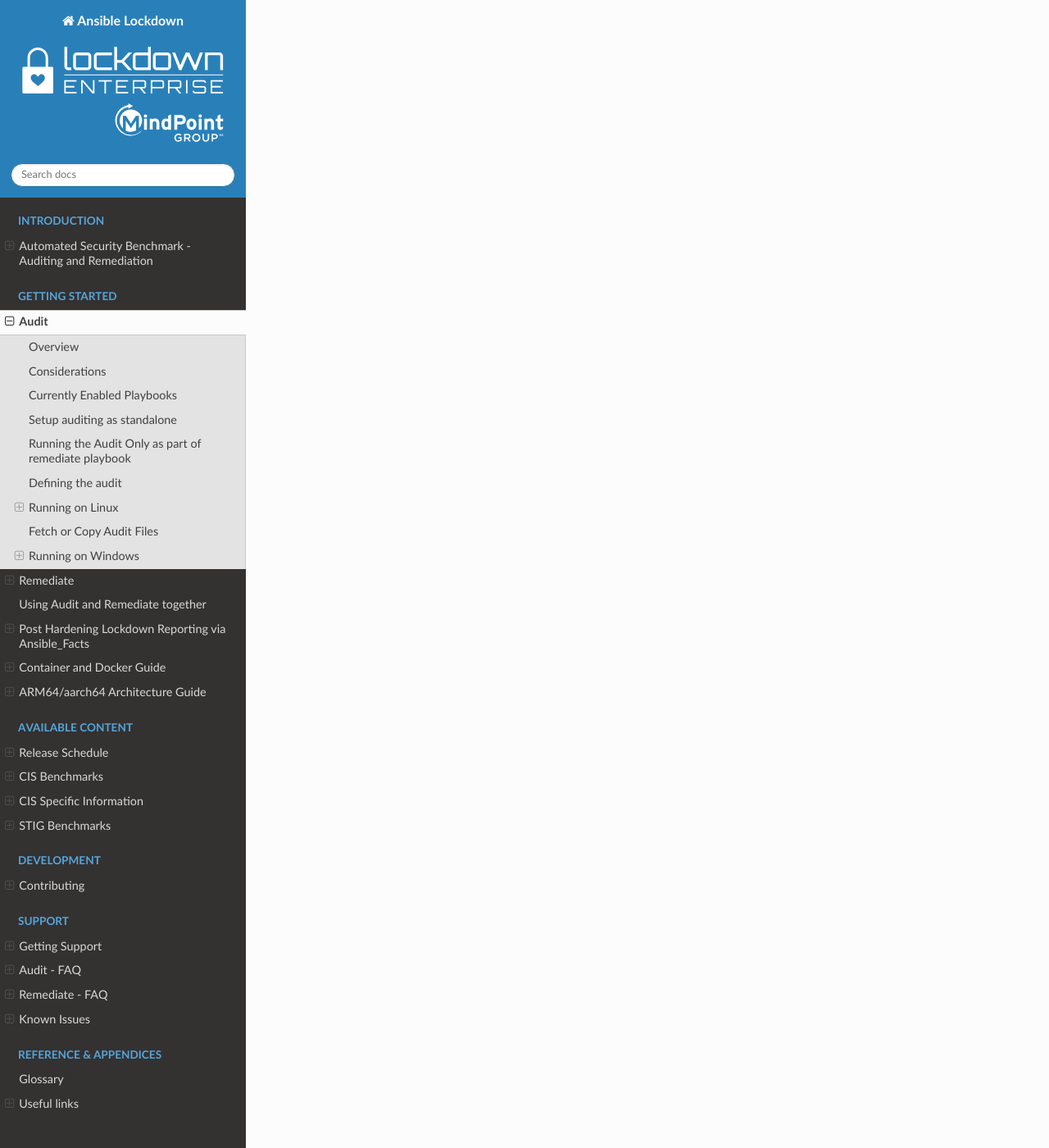
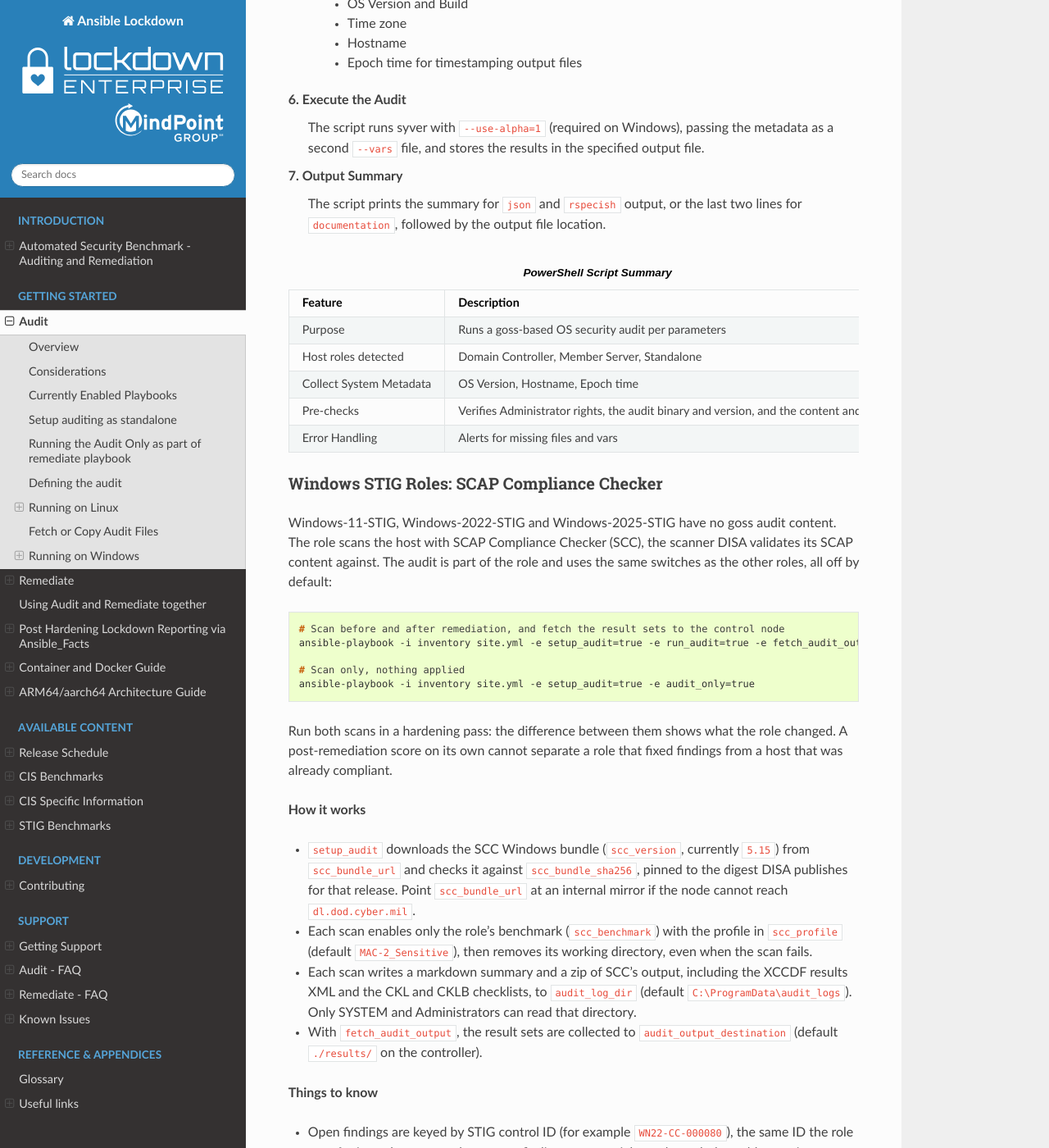
Before and after one commit to ansible-lockdown/MPG-AL-READTHEDOCS, a Sphinx documentation site: the page built from docs/source/audit/getting-started-audit.rst, in a window 1280 px wide and 1400 px high, scrolled down 13599 px. Shown: the whole window at 82% size. Built offline with Sphinx 7.4.7 and the Read the Docs theme 3.1.0, drawn with Linux system fonts in a browser that asks for light colours; some of the changed text lies outside the part shown.

Commit message:
Document Windows CIS audits and the Windows STIG SCC scan
Signed-off-by: Frederick Witty <frederick.witty@gotyto.com>

```diff
--- a/docs/source/CIS/CIS_table.rst
+++ b/docs/source/CIS/CIS_table.rst
@@ -26,10 +26,10 @@
    :header: "Benchmark", "Maintained", "Remediate", "Audit", "Release"
    :widths: 25, 15, 15, 15, 25
 
-   "Windows-11-CIS_", "True", "True", "WIP", ".. image:: https://img.shields.io/github/v/release/ansible-lockdown/Windows-11-CIS?style=plastic"
+   "Windows-11-CIS_", "True", "True", "True", ".. image:: https://img.shields.io/github/v/release/ansible-lockdown/Windows-11-CIS?style=plastic"
    "Windows-2019-CIS_", "True", "True", "True", ".. image:: https://img.shields.io/github/v/release/ansible-lockdown/Windows-2019-CIS?style=plastic"
-   "Windows-2022-CIS_", "True", "True", "WIP", ".. image:: https://img.shields.io/github/v/release/ansible-lockdown/Windows-2022-CIS?style=plastic"
-   "Windows-2025-CIS_", "True", "True", "WIP", ".. image:: https://img.shields.io/github/v/release/ansible-lockdown/Windows-2025-CIS?style=plastic"
+   "Windows-2022-CIS_", "True", "True", "True", ".. image:: https://img.shields.io/github/v/release/ansible-lockdown/Windows-2022-CIS?style=plastic"
+   "Windows-2025-CIS_", "True", "True", "True", ".. image:: https://img.shields.io/github/v/release/ansible-lockdown/Windows-2025-CIS?style=plastic"
 
 Cloud Platforms
 ^^^^^^^^^^^^^^^
--- a/docs/source/audit/getting-started-audit.rst
+++ b/docs/source/audit/getting-started-audit.rst
@@ -15,6 +15,9 @@
 Both binaries read the same ``goss.yml`` audit content.
 
 The audit uses the same variables and enabled controls as the remediation, so the checks match what was remediated.
+
+The Windows STIG roles are the exception. They have no goss audit content and scan instead with DISA's
+SCAP Compliance Checker (SCC). See `Windows STIG Roles: SCAP Compliance Checker`_.
 
 
 Considerations
@@ -499,6 +502,43 @@
 Running on Windows
 ------------------
 
+Windows CIS Roles: Audit from the Playbook
+^^^^^^^^^^^^^^^^^^^^^^^^^^^^^^^^^^^^^^^^^^
+
+Windows-11-CIS, Windows-2022-CIS and Windows-2025-CIS run their audit repository from the role, the same
+way the Linux roles do. Everything is off by default:
+
+.. code-block:: console
+
+    # Audit before and after remediation, and fetch the results to the control node
+    ansible-playbook -i inventory site.yml -e setup_audit=true -e run_audit=true -e fetch_audit_output=true
+
+    # Audit only, nothing applied
+    ansible-playbook -i inventory site.yml -e setup_audit=true -e audit_only=true
+
+With ``setup_audit`` the role:
+
+- Downloads Syver from ``audit_bin_url`` at the release in ``audit_bin_version.release`` to
+  ``C:\Program Files\syver\syver.exe`` and checks it against the pinned checksum.
+  Set ``get_audit_binary_method: copy`` to supply the binary from the controller instead (``audit_bin_copy_location``).
+- Fetches the ``{{ benchmark }}-Audit`` content from the branch ``benchmark_{{ benchmark_version }}`` to
+  ``C:\ProgramData\{{ benchmark }}-Audit``. ``audit_content`` selects ``get_url`` (default, a .zip download),
+  ``git`` (requires Git for Windows on the node), ``copy`` or ``archive``.
+
+The role then writes its own variables to ``vars\<host>.yml`` in the content directory, so the audit checks the
+same controls the remediation enabled, and runs ``run_audit.ps1`` before and after remediation.
+Results are written to ``audit_log_dir`` (default ``C:\ProgramData\audit_logs``), and with ``fetch_audit_output``
+they are collected to ``audit_output_destination`` (default ``/opt/audit_summaries/`` on the controller).
+
+Other settings in ``defaults/main/audit.yml``:
+
+- ``audit_system_type``: ``Workstation`` on Windows-11-CIS, ``Server`` on the server roles.
+- ``audit_run_heavy_tests``: enables the checks that can have more impact on the host (default ``false``).
+- ``audit_max_concurrent``: concurrency passed to ``run_audit.ps1 -MaxConcurrent`` (default ``50``).
+
+Windows-2019-CIS does not drive its audit from the role. Run ``run_audit.ps1`` from Windows-2019-CIS-Audit as a
+standalone audit.
+
 PowerShell Script Explanation: Goss Security Audit
 ^^^^^^^^^^^^^^^^^^^^^^^^^^^^^^^^^^^^^^^^^^^^^^^^^^
 
@@ -617,3 +657,51 @@
    "Collect System Metadata", "OS Version, Hostname, Epoch time"
    "Pre-checks", "Verifies Administrator rights, the audit binary and version, and the content and vars files"
    "Error Handling", "Alerts for missing files and vars"
+
+Windows STIG Roles: SCAP Compliance Checker
+^^^^^^^^^^^^^^^^^^^^^^^^^^^^^^^^^^^^^^^^^^^
+
+Windows-11-STIG, Windows-2022-STIG and Windows-2025-STIG have no goss audit content. The role scans the host with
+SCAP Compliance Checker (SCC), the scanner DISA validates its SCAP content
+against. The audit is part of the role and uses the same switches as the other roles, all off by default:
+
+.. code-block:: console
+
+    # Scan before and after remediation, and fetch the result sets to the control node
+    ansible-playbook -i inventory site.yml -e setup_audit=true -e run_audit=true -e fetch_audit_output=true
+
+    # Scan only, nothing applied
+    ansible-playbook -i inventory site.yml -e setup_audit=true -e audit_only=true
+
+Run both scans in a hardening pass: the difference between them shows what the role changed. A post-remediation
+score on its own cannot separate a role that fixed findings from a host that was already compliant.
+
+**How it works**
+
+- ``setup_audit`` downloads the SCC Windows bundle (``scc_version``, currently ``5.15``) from ``scc_bundle_url``
+  and checks it against ``scc_bundle_sha256``, pinned to the digest DISA publishes for that release. Point
+  ``scc_bundle_url`` at an internal mirror if the node cannot reach ``dl.dod.cyber.mil``.
+- Each scan enables only the role's benchmark (``scc_benchmark``) with the profile in ``scc_profile``
+  (default ``MAC-2_Sensitive``), then removes its working directory, even when the scan fails.
+- Each scan writes a markdown summary and a zip of SCC's output, including the XCCDF results XML and the CKL and
+  CKLB checklists, to ``audit_log_dir`` (default ``C:\ProgramData\audit_logs``). Only SYSTEM and Administrators
+  can read that directory.
+- With ``fetch_audit_output``, the result sets are collected to ``audit_output_destination``
+  (default ``./results/`` on the controller).
+
+**Things to know**
+
+- Open findings are keyed by STIG control ID (for example ``WN22-CC-000080``), the same ID the role uses for its
+  task names and tags, so a finding maps straight to the task that addresses it.
+- The result sets are not cleaned up. They name local and domain accounts with their SIDs, so prune
+  ``audit_log_dir`` to your retention policy, and decide what may leave your network before publishing them.
+- Do not use the ``CAT_I_Only`` profile as a quick CAT I check. It selects no rules and returns an empty, clean
+  result.
+- Rules with no automated check are reported as ``Not Reviewed``.
+- Change individual SCC report settings with ``scc_report_options_override``, not by redefining
+  ``scc_report_options``. Keep ``saveDISACKLB`` on: the role's summary reads the CKLB.
+- Pass Windows paths in JSON or a vars file, not ``-e key=value``, which corrupts backslashes
+  (for example ``-e '{"audit_output_destination":"C:\\ProgramData\\audit_summaries"}'``).
+
+Each role's ``docs/README_SCC_QuickStart.md`` has the full detail, including domain controller and member server
+scoring. Windows-2019-STIG has no audit integration.
--- a/docs/source/known_issues.rst
+++ b/docs/source/known_issues.rst
@@ -61,7 +61,7 @@
 Windows Audit Requires Administrator
 ^^^^^^^^^^^^^^^^^^^^^^^^^^^^^^^^^^^^
 
-**Affected:** All Windows benchmarks
+**Affected:** Windows CIS audits (``run_audit.ps1``)
 
 **Issue:** Windows audit scripts require Administrator privileges to query security policies,
 registry settings, and group policies.
```
Also changed, not shown: CHANGELOG.md (+6 -5 lines), docs/source/STIG/STIG_table.rst (+8 -3 lines).
